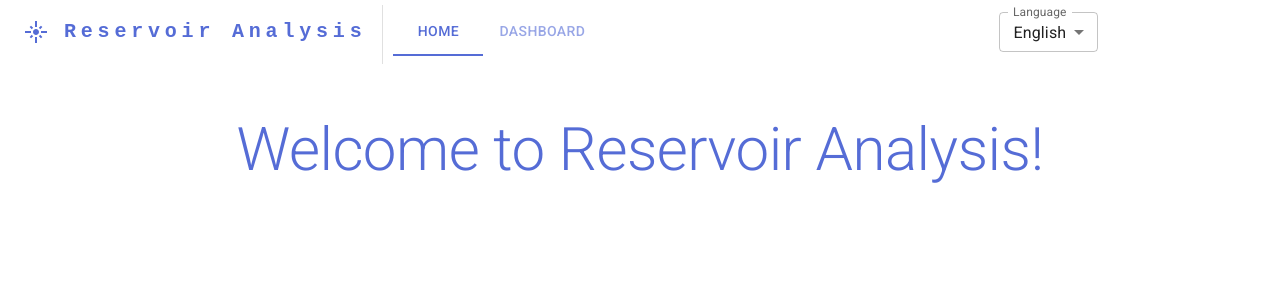
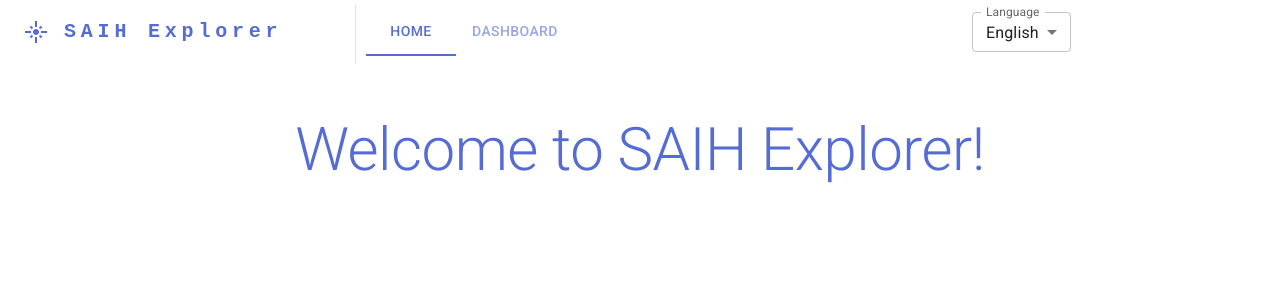
Before and after one commit to borja-munoz/reservoir-analysis, a React (Vite) app in the folder app/: page / in a window 1280 px wide. Shown: the top 300 px of the page. Built offline with nearby package versions, Linux system fonts and the light colour scheme.

Commit message:
Rename application

```diff
--- a/app/index.html
+++ b/app/index.html
@@ -10,7 +10,7 @@
       rel="stylesheet"
       href="https://fonts.googleapis.com/css2?family=Roboto:wght@300;400;500;600;700&display=swap"
     />
-    <title>Reservoir Analysis</title>
+    <title>SAIH Explorer</title>
   </head>
   <body>
     <div id="root"></div>
--- a/app/src/components/Header.tsx
+++ b/app/src/components/Header.tsx
@@ -107,7 +107,7 @@ export default function Header() {
               textDecoration: 'none',
             }}
           >
-            Reservoir Analysis
+            SAIH Explorer
           </Typography>
           <Divider orientation='vertical' flexItem sx={{marginTop: '5px'}} />
           <WrapperTabs vertical={vertical}>
--- a/app/src/db/duckdb.ts
+++ b/app/src/db/duckdb.ts
@@ -43,7 +43,7 @@ const loadDB = async () => {
 
   await db.open({
     accessMode: DuckDBAccessMode.READ_ONLY,
-    path: "http://localhost:5173/db/reservoir-analysis.db"
+    path: "http://localhost:5173/db/saih-explorer.db"
   });
 };
 
--- a/app/src/i18n/messages.ts
+++ b/app/src/i18n/messages.ts
@@ -5,7 +5,7 @@ export const messages = {
   [LOCALES.ENGLISH]: {
 
     // Homepage
-    welcome: "Welcome to Reservoir Analysis!",
+    welcome: "Welcome to SAIH Explorer!",
 
     // Header
     language: "Language",
@@ -68,7 +68,7 @@ export const messages = {
   [LOCALES.SPANISH]: {
 
     // Homepage
-    welcome: "¡Bienvenido a Reservoir Analysis!",
+    welcome: "¡Bienvenido a SAIH Explorer!",
 
     // Header
     language: "Idioma",
```
Also changed, not shown: 1 other file (tests, documents, lock files or other folders).
